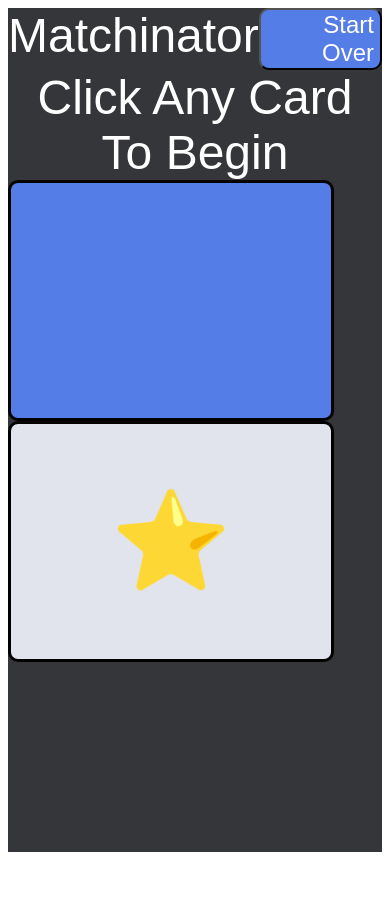
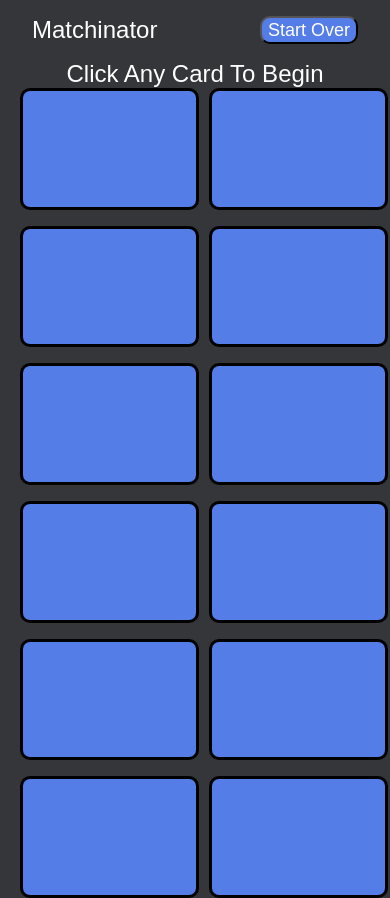
Before and after one commit to brentdolan/match-game, a Next.js app in the folder matching-game/: page / in a window 390 px wide. Before the commit the page ends 860 px from the top, so only its background shows below. Built offline with nearby package versions, Linux system fonts and the light colour scheme; a web font is replaced by a local one.

Commit message:
MG-21: Made card grid that is responsive

```diff
--- a/matching-game/src/components/button/button.module.css
+++ b/matching-game/src/components/button/button.module.css
@@ -1,7 +1,7 @@
 .button {
     font-family: 'Radio Canada', sans-serif;
     color: #FFFFFF;
-    font-size: 24px;
+    font-size: 18px;
     text-align: right;
     background-color: #557DE7;
     border-radius: 10px;
--- a/matching-game/src/components/cards/card.module.css
+++ b/matching-game/src/components/cards/card.module.css
@@ -1,10 +1,10 @@
 .card {
-    font-size: 96px;
+    font-size: 4rem;
     display: flex;
     align-items: center;
     justify-content: center;
-    width: 320px;
-    height: 235px;
+    width: 100%;
+    aspect-ratio: 1.5;
     border: 3px solid #000000;
     border-radius: 10px;
 }
--- /dev/null
+++ b/matching-game/src/components/grid/grid.module.css
@@ -0,0 +1,21 @@
+ .grid {
+     display: grid;
+     grid-template-columns: 1fr 1fr;
+     grid-gap: 1rem;
+     width: 90%;
+     margin-inline: auto;
+ }
+
+
+@media (min-width: 768px){
+.grid {
+    grid-template-columns: 1fr 1fr 1fr;
+}
+}
+
+ @media (min-width: 1024px){
+     .grid {
+         grid-template-columns: 1fr 1fr 1fr 1fr;
+         width: 75%;
+     }
+ }
--- /dev/null
+++ b/matching-game/src/components/grid/grid.tsx
@@ -0,0 +1,12 @@
+import React, { type JSX } from 'react'
+import styles from './grid.module.css'
+interface Props {
+  children: JSX.Element[]
+}
+export const Grid = ({ children }: Props): JSX.Element => {
+  return (
+      <div className={styles.grid}>
+          {children}
+      </div>
+  )
+}
--- a/matching-game/src/components/title/title.module.css
+++ b/matching-game/src/components/title/title.module.css
@@ -1,7 +1,7 @@
 .title {
     font-family: 'Radio Canada', sans-serif;
     color: #FFFFFF;
-    font-size: 48px;
+    font-size: 24px;
     text-align: left;
     margin-right: auto;
 }
--- a/matching-game/src/components/variable-text/variable-text.module.css
+++ b/matching-game/src/components/variable-text/variable-text.module.css
@@ -1,6 +1,6 @@
 .variable {
     font-family: 'Radio Canada', sans-serif;
     color: #FFFFFF;
-    font-size: 48px;
+    font-size: 24px;
     text-align: center;
 }
--- a/matching-game/src/pages/index.tsx
+++ b/matching-game/src/pages/index.tsx
@@ -5,12 +5,18 @@ import { Title } from '@/components/title/title'
 import { VariableText } from '@/components/variable-text/variable-text'
 import { Button } from '@/components/button/button'
 import { Card } from '@/components/cards/card'
+import { Grid } from '@/components/grid/grid'
 export const Home = (): JSX.Element => {
-  const [faceDown, setFaceDown] = React.useState({ 1: true, 2: false })
+  const emojiList: string[] = ['🐸', '🐸', '🐸', '🐸', '🐸', '🐸', '🐸', '🐸', '🐸', '🐸', '🐸', '🐸']
+  const initialFaceDownValues = emojiList.reduce((reducer, emoji, index) => ({ ...reducer, [index]: true }), {})
+  const [faceDown, setFaceDown] = React.useState(initialFaceDownValues)
   const onCardClick = (id: number): void => {
     const newValue = !faceDown[id]
     setFaceDown({ ...faceDown, [id]: newValue })
   }
+  const test = emojiList.map(
+    (emoji: string, index: number) => <Card emoji={emoji} faceDown={faceDown[index]} whichCard={index} onClick={onCardClick}/>
+  )
 
   return (
       <>
@@ -26,8 +32,10 @@ export const Home = (): JSX.Element => {
                   <Button text={'Start Over'}/>
               </div>
               <VariableText text={'Click Any Card To Begin'}/>
-              <Card faceDown={faceDown[1]} emoji={'⭐️'} whichCard={1} onClick={onCardClick}/>
-              <Card faceDown={faceDown[2]} emoji={'⭐️'} whichCard={2} onClick={onCardClick}/>
+              <Grid>
+                  {test}
+              </Grid>
+
           </main>
       </>
   )
--- a/matching-game/src/styles/Home.module.css
+++ b/matching-game/src/styles/Home.module.css
@@ -1,7 +1,8 @@
 .main {
     background-color: #353639;
-    height: 100vh;
 }
 .navDiv {
     display: flex;
+    margin-inline: 2em;
+    padding-block: 1em;
 }
--- a/matching-game/src/styles/globals.css
+++ b/matching-game/src/styles/globals.css
@@ -0,0 +1,9 @@
+.container {
+    display: grid;
+    grid-template-columns: 10rem 10rem 10rem;
+    grid-gap: 1rem;
+}
+body {
+    margin: 0;
+    background-color: #353639;
+}
```
